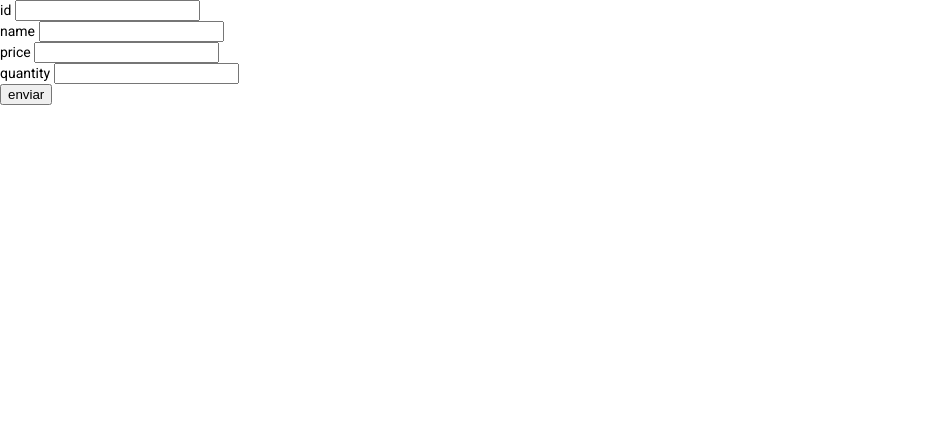
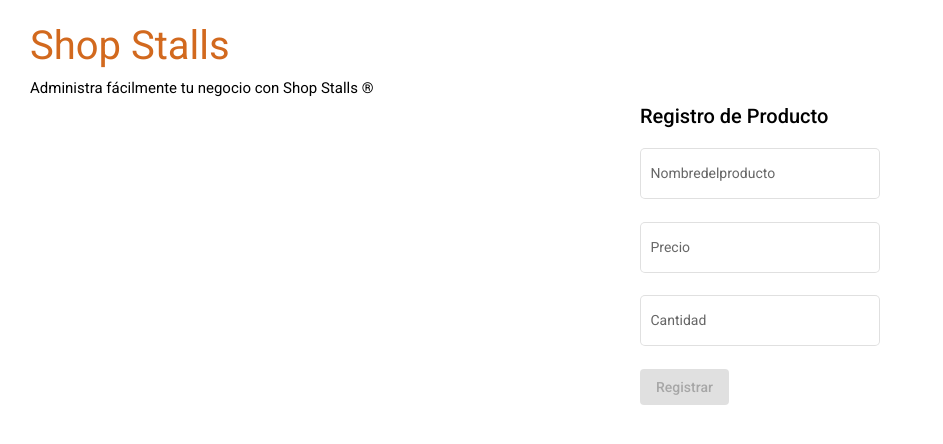
Before and after one commit to David-sqrtpi/shop-stalls, an Angular app in the folder view/: page /add-product in a window 1280 px wide. Shown: the top 444 px of the page, without its empty margins (0-943 px from the left). Built offline with nearby package versions, Linux system fonts and the light colour scheme.

Commit message:
view product

```diff
--- a/view/src/app/components/add-product/add-product.component.css
+++ b/view/src/app/components/add-product/add-product.component.css
@@ -0,0 +1,27 @@
+mat-form-field {
+    display: block;
+    width: 240px;
+}
+
+h1 {
+    font-size: 40px;
+    color: chocolate;
+}
+
+p {
+    font-size: 15px;
+}
+
+.title {
+    display: inline-block;
+    position: absolute;
+    top: 30px;
+    left: 30px;
+}
+
+.register_form {
+    position: absolute;
+    display: inline-block;
+    left: 50%;
+    top: 100px;
+}
--- a/view/src/app/components/add-product/add-product.component.html
+++ b/view/src/app/components/add-product/add-product.component.html
@@ -1,15 +1,25 @@
-<form action="post">
-    id
-    <input type="number" [formControl] = id>
-    <br>
-    name
-    <input type="text" [formControl] = name>
-    <br>
-    price
-    <input type="number" [formControl] = price>
-    <br>
-    quantity
-    <input type="number" [formControl] = quantity>
-    <br>
-    <button type="submit" (click) = "createProduct ()"> enviar  </button>
-</form>
+<div class="container">
+    <div class="title">
+      <h1>Shop Stalls</h1>
+      <p>Administra fácilmente tu negocio con Shop Stalls &#174;</p>
+    </div>
+    <div class="register_form">
+      <h2>Registro de Producto</h2>
+      <form method="post">
+        <mat-form-field appearance="outline" hideRequiredMarker>
+          <mat-label>Nombredelproducto</mat-label>
+          <input matInput required [formControl]="name">
+        </mat-form-field>
+        <mat-form-field appearance="outline" hideRequiredMarker>
+          <mat-label>Precio</mat-label>
+          <input matInput required [formControl]="price">
+        </mat-form-field>
+        <mat-form-field appearance="outline" hideRequiredMarker>
+            <mat-label>Cantidad</mat-label>
+            <input matInput required [formControl]="quantity">
+          </mat-form-field>
+        <button mat-raised-button type="submit" (click)="createProduct()"
+          [disabled]="name.invalid || price.invalid ||quantity.invalid">Registrar</button>
+      </form>
+    </div>
+  </div>
```
